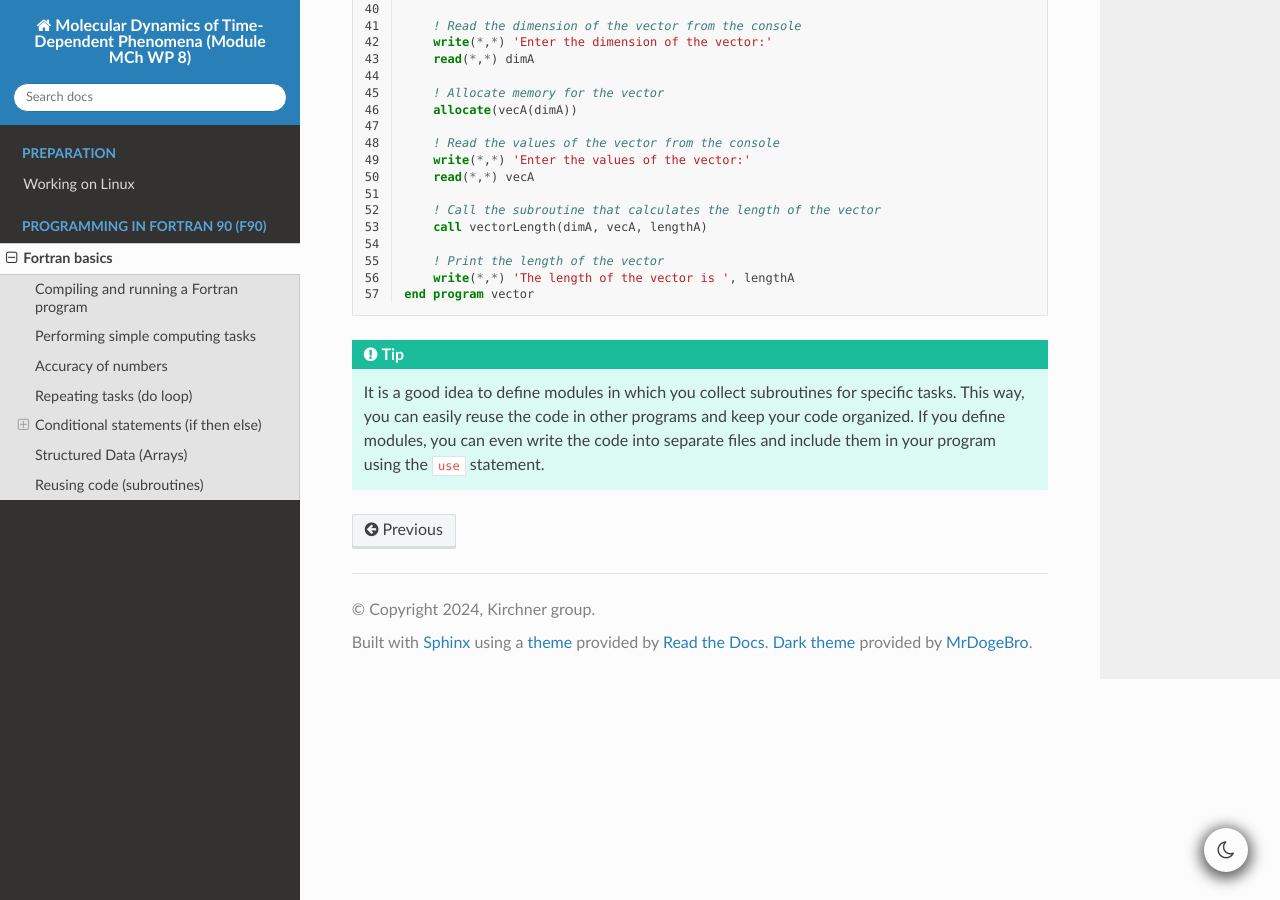
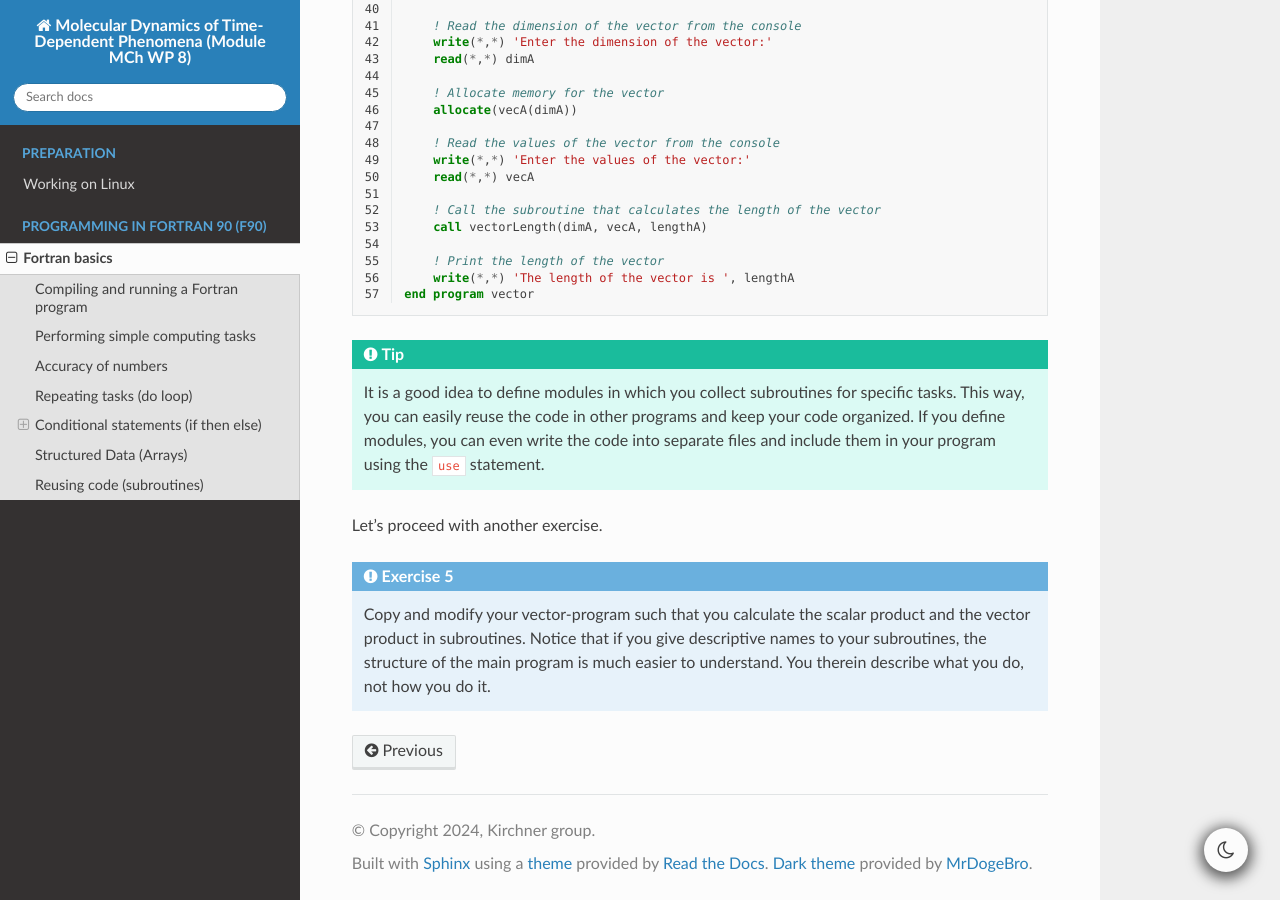
Before and after one commit to Katrin-Drys/WP8_programming, a Sphinx documentation site: the page built from docs/source/02_fortran.rst, in a window 1280 px wide and 900 px high, scrolled down 10394 px. Built offline with Sphinx 7.4.7 and the Read the Docs theme 3.1.0, drawn with Linux system fonts in a browser that asks for light colours.

Commit message:
erxercise 5

```diff
--- a/docs/source/02_fortran.rst
+++ b/docs/source/02_fortran.rst
@@ -551,3 +551,11 @@ that you used so far.
     This way, you can easily reuse the code in other programs and keep your code organized.
     If you define modules, you can even write the code into separate files and include them in your program
     using the ``use`` statement.
+
+Let's proceed with another exercise.
+
+.. admonition:: Exercise 5
+
+    Copy and modify your vector-program such that you calculate the scalar product and the vector product
+    in subroutines. Notice that if you give descriptive names to your subroutines, the structure of the main
+    program is much easier to understand. You therein describe what you do, not how you do it.
```
